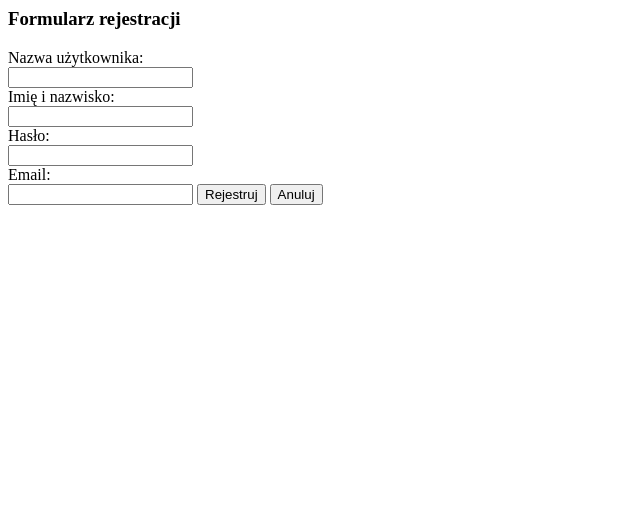
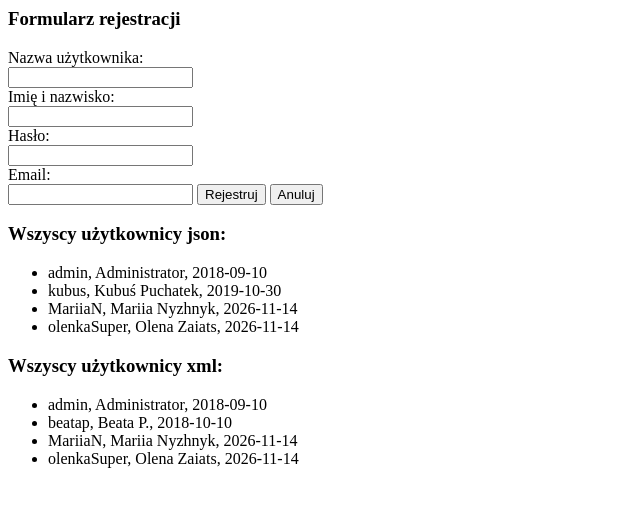
Before and after one commit to wanderCodeV/Pollub, a PHP site: page / in a window 1280 px wide. Shown: the top 507 px of the page, without its empty margins (0-640 px from the left). Run offline with PHP 8.4, Linux system fonts and the light colour scheme; data that the repository does not hold is empty.

Commit message:
Refactor function signatures to enforce type hinting and improve code clarity

```diff
--- a/ThirdYear/AplikacjeInternetowe/lab3/task1-2-3/funkcje.php
+++ b/ThirdYear/AplikacjeInternetowe/lab3/task1-2-3/funkcje.php
@@ -35,7 +35,7 @@ function pokaz()
     }
 }
 
-function pokaz_zamowienie($tut)
+function pokaz_zamowienie(string $tut)
 {
     $linie = file($_SERVER['DOCUMENT_ROOT'] . "/dane.txt");
     foreach ($linie as $linia) {
--- a/ThirdYear/AplikacjeInternetowe/lab4/task1/funkcje.php
+++ b/ThirdYear/AplikacjeInternetowe/lab4/task1/funkcje.php
@@ -35,7 +35,7 @@ function walidacja()
     }
 }
 
-function dopliku($nazwaPliku, $tablicaDanych)
+function dopliku(string $nazwaPliku, array $tablicaDanych)
 {
     $dane = "";
     foreach ($tablicaDanych as $key => $val) {
@@ -65,7 +65,7 @@ function pokaz()
     }
 }
 
-function pokaz_zamowienie($tut)
+function pokaz_zamowienie(string $tut)
 {
     $linie = file($_SERVER['DOCUMENT_ROOT'] . "/dane.txt");
     foreach ($linie as $linia) {
--- a/ThirdYear/AplikacjeInternetowe/lab4/task2/funkcje.php
+++ b/ThirdYear/AplikacjeInternetowe/lab4/task2/funkcje.php
@@ -37,7 +37,7 @@ function walidacja()
     }
 }
 
-function dopliku($nazwaPliku, $tablicaDanych)
+function dopliku(string $nazwaPliku, array $tablicaDanych)
 {
     $dane = "";
     foreach ($tablicaDanych as $key => $val) {
@@ -69,7 +69,7 @@ function pokaz()
     }
 }
 
-function pokaz_zamowienie($tut)
+function pokaz_zamowienie(string $tut)
 {
     $linie = file($_SERVER['DOCUMENT_ROOT'] . "/dane.txt");
     foreach ($linie as $linia) {
--- a/ThirdYear/AplikacjeInternetowe/lab5/index.php
+++ b/ThirdYear/AplikacjeInternetowe/lab5/index.php
@@ -15,6 +15,7 @@ if (filter_input(INPUT_POST, 'submit', FILTER_SANITIZE_FULL_SPECIAL_CHARS)) {
       $user->saveXML();
    }
 }
-
+echo "<h3>Wszyscy użytkownicy json:</h3>";
 User::getAllUsers();
+echo "<h3>Wszyscy użytkownicy xml:</h3>";
 User::getAllUsersFromXML();
--- a/ThirdYear/AplikacjeInternetowe/lab5/klasy/RegistrationForm.php
+++ b/ThirdYear/AplikacjeInternetowe/lab5/klasy/RegistrationForm.php
@@ -1,7 +1,7 @@
 <?php
 class RegistrationForm
 {
-    protected $user;
+    protected ?User $user = null;
 
     function __construct()
     { ?>
--- a/ThirdYear/AplikacjeInternetowe/lab5/klasy/User.php
+++ b/ThirdYear/AplikacjeInternetowe/lab5/klasy/User.php
@@ -4,14 +4,14 @@ class User
     const STATUS_USER = 1;
     const STATUS_ADMIN = 2;
 
-    protected $userName;
-    protected $passwd;
-    protected $fullName;
-    protected $email;
-    protected $date;
-    protected $status;
+    protected string $userName;
+    protected string $passwd;
+    protected string $fullName;
+    protected string $email;
+    protected string $date;
+    protected int $status;
 
-    function __construct($userName, $fullName, $email, $passwd)
+    function __construct(string $userName, string $fullName, string $email, string $passwd)
     {
         $this->userName = $userName;
         $this->fullName = $fullName;
@@ -26,7 +26,7 @@ class User
         echo $this->userName . " " . $this->fullName . " " . $this->email . " status: " . $this->status . " " . $this->date . "<br/>";
     }
 
-    public function setUserName($userName)
+    public function setUserName(string $userName)
     {
         $this->userName = $userName;
     }
@@ -36,7 +36,7 @@ class User
         return $this->userName;
     }
 
-    public function setPasswd($passwd)
+    public function setPasswd(string $passwd)
     {
         $this->passwd = $passwd;
     }
@@ -46,7 +46,7 @@ class User
         return $this->passwd;
     }
 
-    public function setFullName($fullName)
+    public function setFullName(string $fullName)
     {
         $this->fullName = $fullName;
     }
@@ -56,7 +56,7 @@ class User
         return $this->fullName;
     }
 
-    public function setEmail($email)
+    public function setEmail(string $email)
     {
         $this->email = $email;
     }
@@ -66,7 +66,7 @@ class User
         return $this->email;
     }
 
-    public function setDate($date)
+    public function setDate(string $date)
     {
         $this->date = $date;
     }
@@ -76,7 +76,7 @@ class User
         return $this->date;
     }
 
-    public function setStatus($status)
+    public function setStatus(int $status)
     {
         $this->status = $status;
     }
@@ -86,12 +86,17 @@ class User
         return $this->status;
     }
 
-    static function getAllUsers($plik = "users.json")
+    static function getAllUsers($plik = "user.json")
     {
         $tab = json_decode(file_get_contents($plik));
-        foreach ($tab as $val) {
-            echo "<p>" . $val->userName . " " . $val->fullName . " " . $val->date . "</p>";
-        }
+        echo "<ul>";
+        foreach ($tab as $val):
+            $userName = $val->userName;
+            $fullName = $val->fullName;
+            $date = $val->date;
+            echo "<li>$userName, $fullName, $date</li>";
+        endforeach;
+        echo "</ul>";
     }
 
     function toArray()
@@ -107,16 +112,16 @@ class User
         return $arr;
     }
 
-    function save($plik = "users.json")
+    function save($plik = "user.json")
     {
         $tab = json_decode(file_get_contents($plik), true);
         array_push($tab, $this->toArray());
         file_put_contents($plik, json_encode($tab));
     }
 
-    function saveXML()
+    function saveXML($plik = "user.xml")
     {
-        $xml = simplexml_load_file('users.xml');
+        $xml = simplexml_load_file($plik);
         $xmlCopy = $xml->addChild("user");
         $xmlCopy->addChild("userName", $this->userName);
         $xmlCopy->addChild("passwd", $this->passwd);
@@ -124,12 +129,12 @@ class User
         $xmlCopy->addChild("email", $this->email);
         $xmlCopy->addChild("date", $this->date);
         $xmlCopy->addChild("status", $this->status);
-        $xml->asXML('users.xml');
+        $xml->asXML($plik);
     }
 
-    static function getAllUsersFromXML()
+    static function getAllUsersFromXML($plik = "user.xml")
     {
-        $allUsers = simplexml_load_file('users.xml');
+        $allUsers = simplexml_load_file($plik);
         echo "<ul>";
         foreach ($allUsers as $user):
             $userName = $user->userName;
--- a/ThirdYear/AplikacjeInternetowe/lab5/user.json
+++ b/ThirdYear/AplikacjeInternetowe/lab5/user.json
@@ -10,9 +10,25 @@
   {
     "userName": "kubus",
     "passwd": "kubus",
-    "fullName": "Kubuś Puchatek",
+    "fullName": "Kubu\u015b Puchatek",
     "email": "kubus@stumilowylas.com",
     "date": "2019-10-30",
     "status": 1
+  },
+  {
+    "userName": "MariiaN",
+    "passwd": "$2y$10$sOK86svBuBr6v5dW9muKSeU5\/EFNliOP6hMKQmzCcZKW7Mlpl.YVi",
+    "fullName": "Mariia Nyzhnyk",
+    "email": "mariia@gmail.com",
+    "date": "2026-11-14",
+    "status": 1
+  },
+  {
+    "userName": "olenkaSuper",
+    "passwd": "$2y$10$F1gCV0bf6jFxbVlClippAuqcGHKs8s6BIL70Qc3XKkcWY0mdpAr3G",
+    "fullName": "Olena Zaiats",
+    "email": "olenka@poczta.pl",
+    "date": "2026-11-14",
+    "status": 1
   }
 ]
--- a/ThirdYear/AplikacjeInternetowe/lab5/user.xml
+++ b/ThirdYear/AplikacjeInternetowe/lab5/user.xml
@@ -16,4 +16,12 @@
         <date>2018-10-10</date>
         <status>1</status>
     </user>
-</users>
+    <user>
+        <userName>MariiaN</userName>
+        <passwd>$2y$10$BrKRkHli4QkFbEvwM6qQ9Oqh7gIKKowYcrvJgL6nuUnfly9k/CmS.</passwd>
+        <fullName>Mariia Nyzhnyk</fullName>
+        <email>mariia@gmail.com</email>
+        <date>2026-11-14</date>
+        <status>1</status>
+    </user>
+<user><userName>olenkaSuper</userName><passwd>$2y$10$F1gCV0bf6jFxbVlClippAuqcGHKs8s6BIL70Qc3XKkcWY0mdpAr3G</passwd><fullName>Olena Zaiats</fullName><email>olenka@poczta.pl</email><date>2026-11-14</date><status>1</status></user></users>
```
